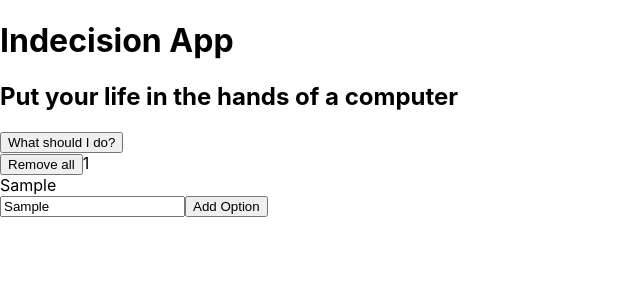
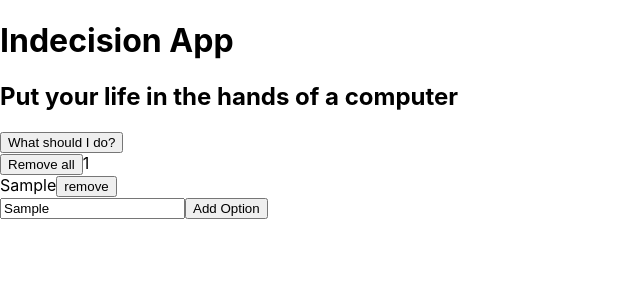
Before and after one commit to davidobi/decisionMakingApp, a React (Create React App) app in the folder decisionmaker/: page / in a window 1280 px wide. Both pictures are taken after typing "Sample" into the empty fields and a click on the button "Add Option". Shown: the top 300 px of the page, without its empty margins (0-640 px from the left). Built offline with nearby package versions, Linux system fonts and the light colour scheme.

Commit message:
adding delete per post and lifecycle methods

```diff
--- a/decisionmaker/src/App.js
+++ b/decisionmaker/src/App.js
@@ -4,6 +4,7 @@ class IndecisionApp extends Component {
   constructor (props) {
     super (props);
     this.deleteOptionshandler = this.deleteOptionshandler.bind(this);
+    this.deleteOptionHandler = this.deleteOptionHandler.bind(this);
     this.selectDecisionHandler = this.selectDecisionHandler.bind(this);
     this.addOptionHandler = this.addOptionHandler.bind(this);
     this.state = {
@@ -11,9 +12,29 @@ class IndecisionApp extends Component {
     }
   }
 
+  componentDidMount() {
+    console.log('Fetching Data');
+  }
+
+  componentDidUpdate(prefProps, prevState) {
+    console.log('Saving Data');
+  }
+
+  componentWillUnmount() {
+    console.log('Component will unmount');
+  }
+
   deleteOptionshandler () {
-    this.setState ((prevState) => ({ options: [] }));
+    this.setState (() => ({ options: [] }));
   }
+
+  deleteOptionHandler (optionToRemove) {
+    this.setState((prevState)=> ({
+      options: prevState.options.filter((option) => {
+        return optionToRemove !== option;
+      })
+    }))
+  };
 
   selectDecisionHandler () {
     const randomNum = Math.floor(Math.random() * this.state.options.length);
@@ -45,6 +66,7 @@ class IndecisionApp extends Component {
         <Options
           options={this.state.options}
           deleteOptionshandler = {this.deleteOptionshandler}
+          deleteOptionHandler = {this.deleteOptionHandler}
         />
         <AddOption addOptionHandler={this.addOptionHandler}/>
       </div>
@@ -88,7 +110,12 @@ const Options = (props) => {
         <button onClick={props.deleteOptionshandler}>Remove all</button>
         {props.options.length}
         {
-          props.options.map((option) => <Option key={option} optionText={option} /> )
+          props.options.map((option) => (
+          <Option
+            key={option}
+            optionText={option}
+            deleteOptionHandler = {props.deleteOptionHandler}
+          /> ))
         }
 
         </div>
@@ -99,6 +126,13 @@ const Option = (props) => {
   return (
       <div>
         {props.optionText}
+        <button
+          onClick={(e) => {
+            props.deleteOptionHandler(props.optionText);
+          }}
+        >
+          remove
+        </button>
       </div>
     )
 }
```
